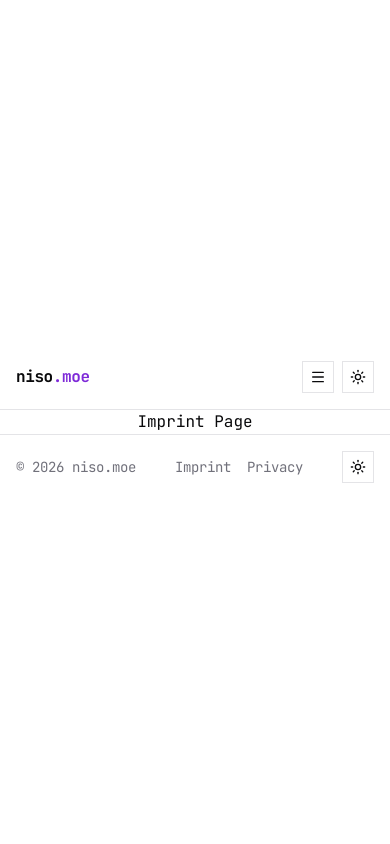
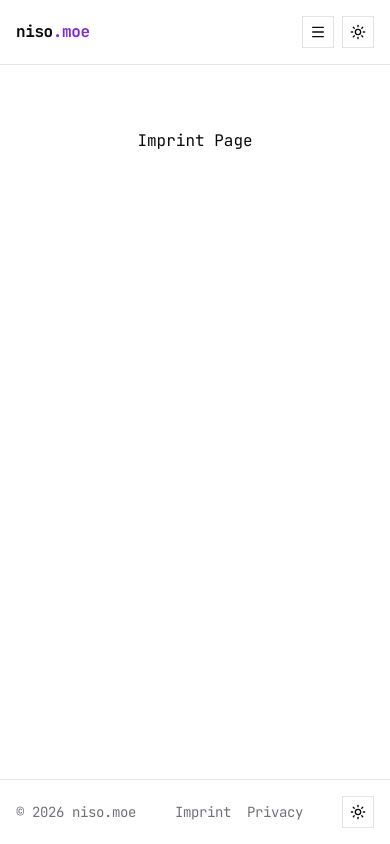
Before and after one commit to CuteNikki/Portfolio, a Next.js app: page /imprint in a window 390 px wide. Built offline with nearby package versions, Linux system fonts and the light colour scheme.

Commit message:
Refactor layout structure in RootLayout, NotFound, and Home components for improved responsiveness and organization

```diff
--- a/src/app/layout.tsx
+++ b/src/app/layout.tsx
@@ -37,7 +37,11 @@ export default function RootLayout({
         >
           <div className='flex min-h-screen flex-col items-center justify-center'>
             <Navbar />
-            {children}
+            <div className='flex flex-1 items-start justify-center'>
+              <main className='container mx-auto flex flex-col items-start gap-8 p-4 py-16 md:py-32'>
+                {children}
+              </main>
+            </div>
             <Footer />
           </div>
         </ThemeProvider>
--- a/src/app/not-found.tsx
+++ b/src/app/not-found.tsx
@@ -4,8 +4,7 @@ import { Button } from '@/components/ui/button';
 
 export default function NotFound() {
   return (
-    <div className='flex flex-1 items-center justify-center'>
-      <main className='container mx-auto flex flex-col items-start gap-8 p-8 py-16 md:py-32'>
+    <>
       <h1 className='text-4xl font-bold'>404 — Page Not Found</h1>
       <p className='text-lg'>
         Sorry, the page you are looking for does not exist.
@@ -13,7 +12,6 @@ export default function NotFound() {
       <Button asChild>
         <Link href='/'>Go back to Home</Link>
       </Button>
-      </main>
-    </div>
+    </>
   );
 }
--- a/src/app/page.tsx
+++ b/src/app/page.tsx
@@ -102,14 +102,12 @@ export default function Home() {
   };
 
   return (
-    <div className='flex flex-1 items-start justify-center'>
-      <main className='container mx-auto flex flex-col items-start gap-8 p-4 py-16 md:py-32'>
+    <>
       <h1 className='text-4xl font-bold'>
         Hello, I&apos;m <span className='text-primary-text'>Nikki</span>! 👋
       </h1>
       <p className='text-lg'>
-          {ABOUT.age}-year-old {ABOUT.title} based in {ABOUT.country}{' '}
-          {ABOUT.flag}
+        {ABOUT.age}-year-old {ABOUT.title} based in {ABOUT.country} {ABOUT.flag}
       </p>
       <p className='max-w-prose'>{ABOUT.description}</p>
       <ul className='flex flex-wrap gap-4'>
@@ -223,7 +221,6 @@ export default function Home() {
           </div>
         </TabsContent>
       </Tabs>
-      </main>
-    </div>
+    </>
   );
 }
```
Lines whose indentation alone changed are shown as unchanged.
